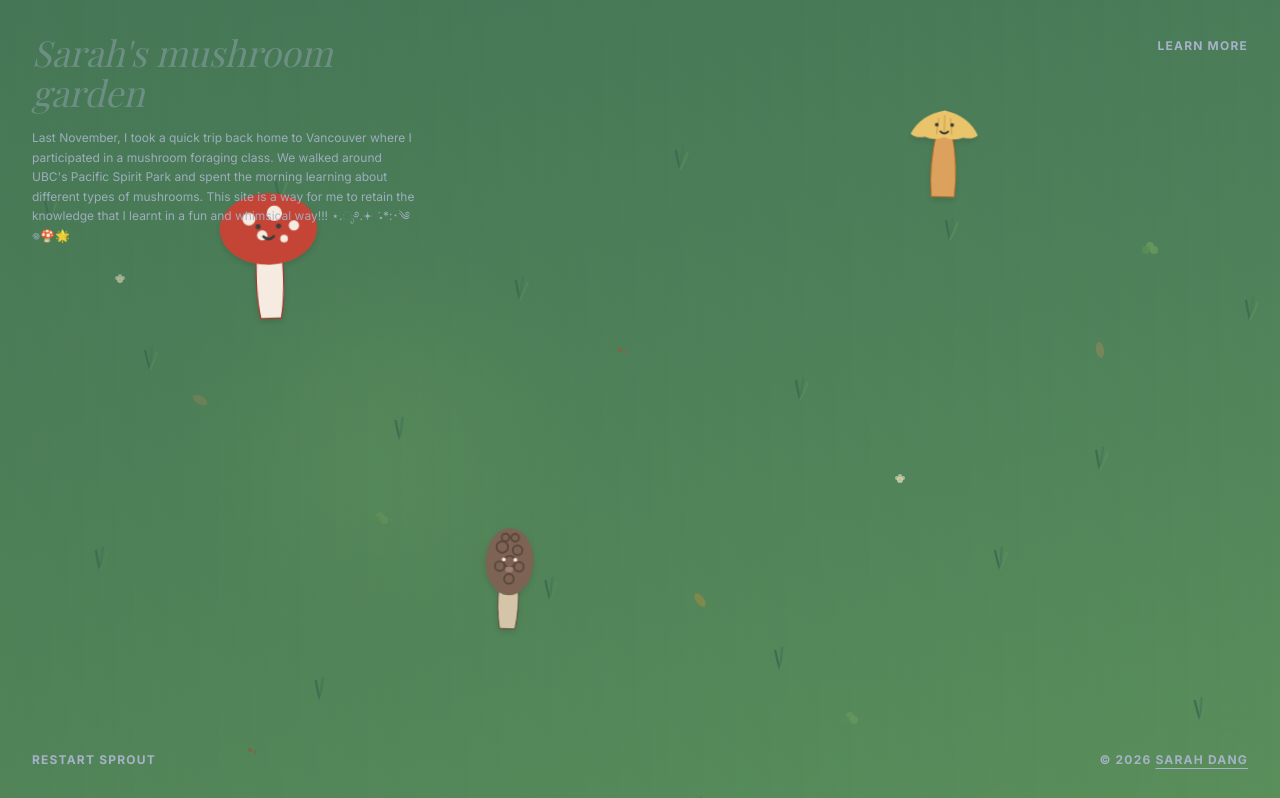
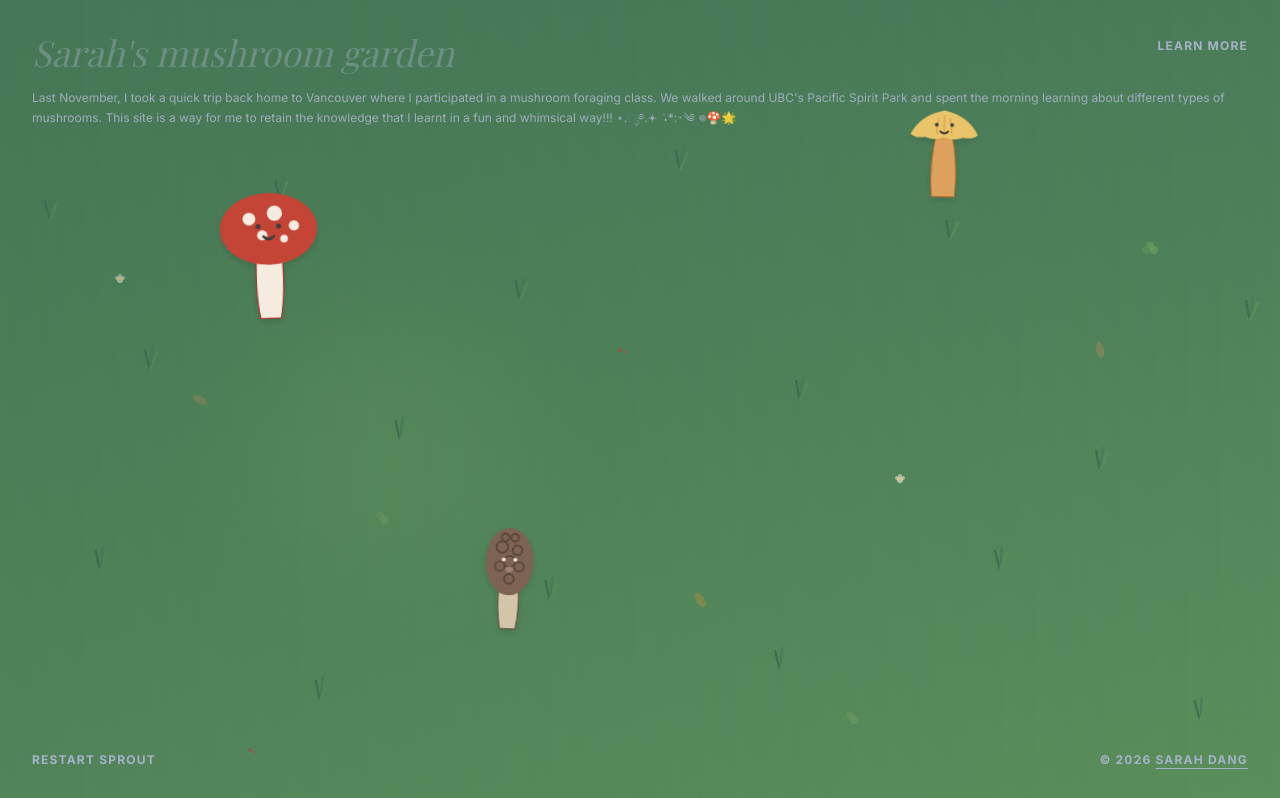
Before and after one commit to sarahdang/mushroom-ftw, a Next.js app: page / in a window 1280 px wide. Shown: the top 798 px of the page. Built offline with nearby package versions, Linux system fonts and the light colour scheme; a web font is replaced by a local one.

Commit message:
Update page.tsx

```diff
--- a/app/page.tsx
+++ b/app/page.tsx
@@ -230,7 +230,7 @@ export default function MushroomGarden() {
       <ForestBackground />
 
       {/* Sticky top-left text and title */}
-      <div className="fixed top-8 left-8 z-60 max-w-sm space-y-4">
+      <div className="fixed top-8 left-8 z-50 space-y-4">
         <h1 className="font-serif text-3xl md:text-4xl text-[var(--color-bluebell)]/40 italic">
           Sarah's mushroom garden
         </h1>
```
